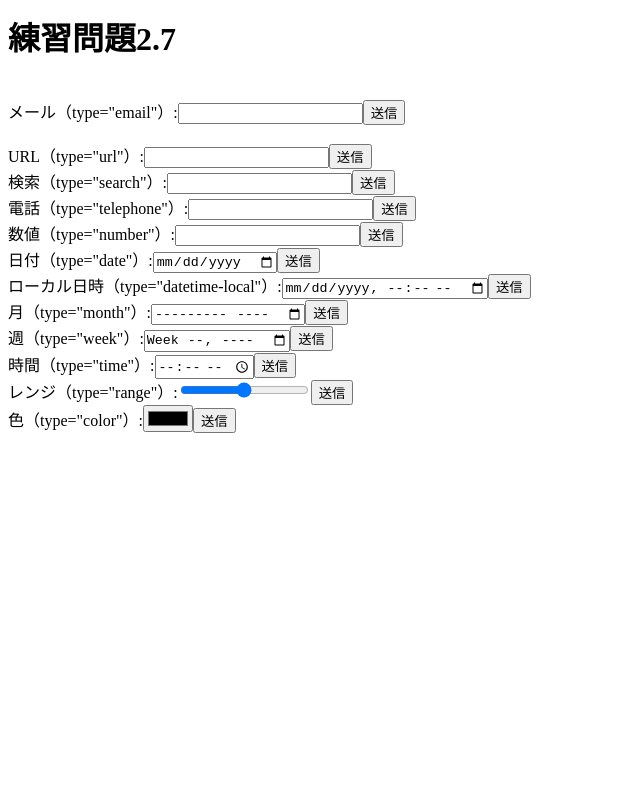
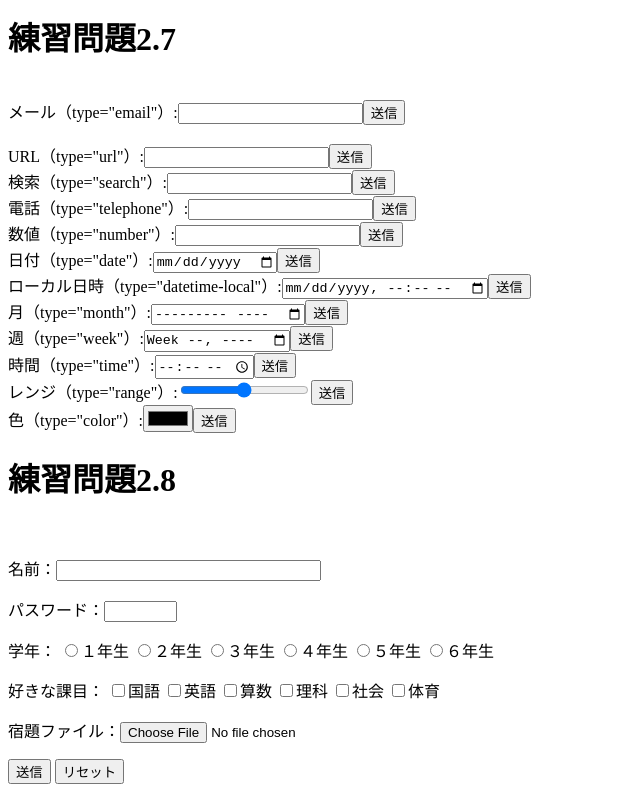
Before and after one commit to nana062877/mozi, a plain HTML site: page index.html in a window 1280 px wide. Shown: the part 1703-2503 px from the top of the page, without its empty margins (0-640 px from the left). Before the commit the page ends 2144 px from the top, so only its background shows below. Drawn offline with Linux system fonts and the light colour scheme.

Commit message:
Update index.html

```diff
--- a/index.html
+++ b/index.html
@@ -121,5 +121,32 @@
     <form action="xxx.php" method="post"><label>レンジ（type="range"）:<input type="range" name="range"></label><input type="submit" value="送信"></form>
     <form action="xxx.php" method="post"><label>色（type="color"）:<input type="color" name="color"></label><input type="submit" value="送信"></form>
 
+
+    <h1>練習問題2.8</h1> <br>
+
+    <p><label>名前：<input type="text" name="name" size="30" maxlength="20"></label></p>
+<p><label>パスワード：<input type="password" name="pass" size="6"
+maxlength="4"></label></p>
+    <p>学年：
+<label><input type="radio" name="gakunen" value="1">１年生</label>
+<label><input type="radio" name="gakunen" value="2">２年生</label>
+<label><input type="radio" name="gakunen" value="3">３年生</label>
+<label><input type="radio" name="gakunen" value="4">４年生</label>
+<label><input type="radio" name="gakunen" value="5">５年生</label>
+<label><input type="radio" name="gakunen" value="6">６年生</label>
+</p>
+    <p>好きな課目：
+<label><input type="checkbox" name="kamoku" value="kokugo">国語</label>
+<label><input type="checkbox" name="kamoku" value="eigo">英語</label>
+<label><input type="checkbox" name="kamoku" value="sansu">算数</label>
+<label><input type="checkbox" name="kamoku" value="rika">理科</label>
+<label><input type="checkbox" name="kamoku" value="syakai">社会</label>
+<label><input type="checkbox" name="kamoku" value="taiiku">体育</label>
+</p>
+    <p><label>宿題ファイル：<input type="file" name="syukudai"></label></p>
+<p>
+<input type="submit" value="送信">
+<input type="reset" value="リセット">
+</p>
         </body>
         </html>
```
